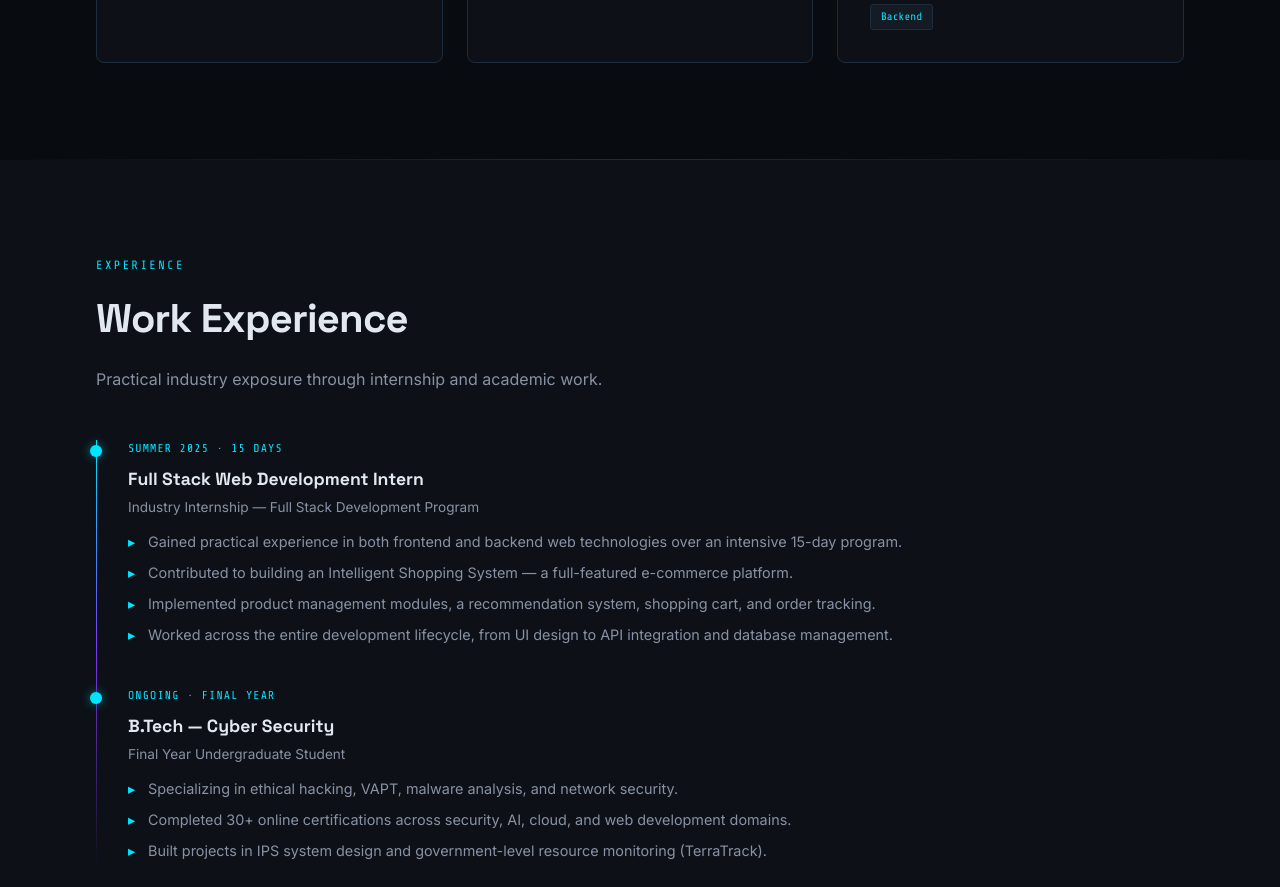
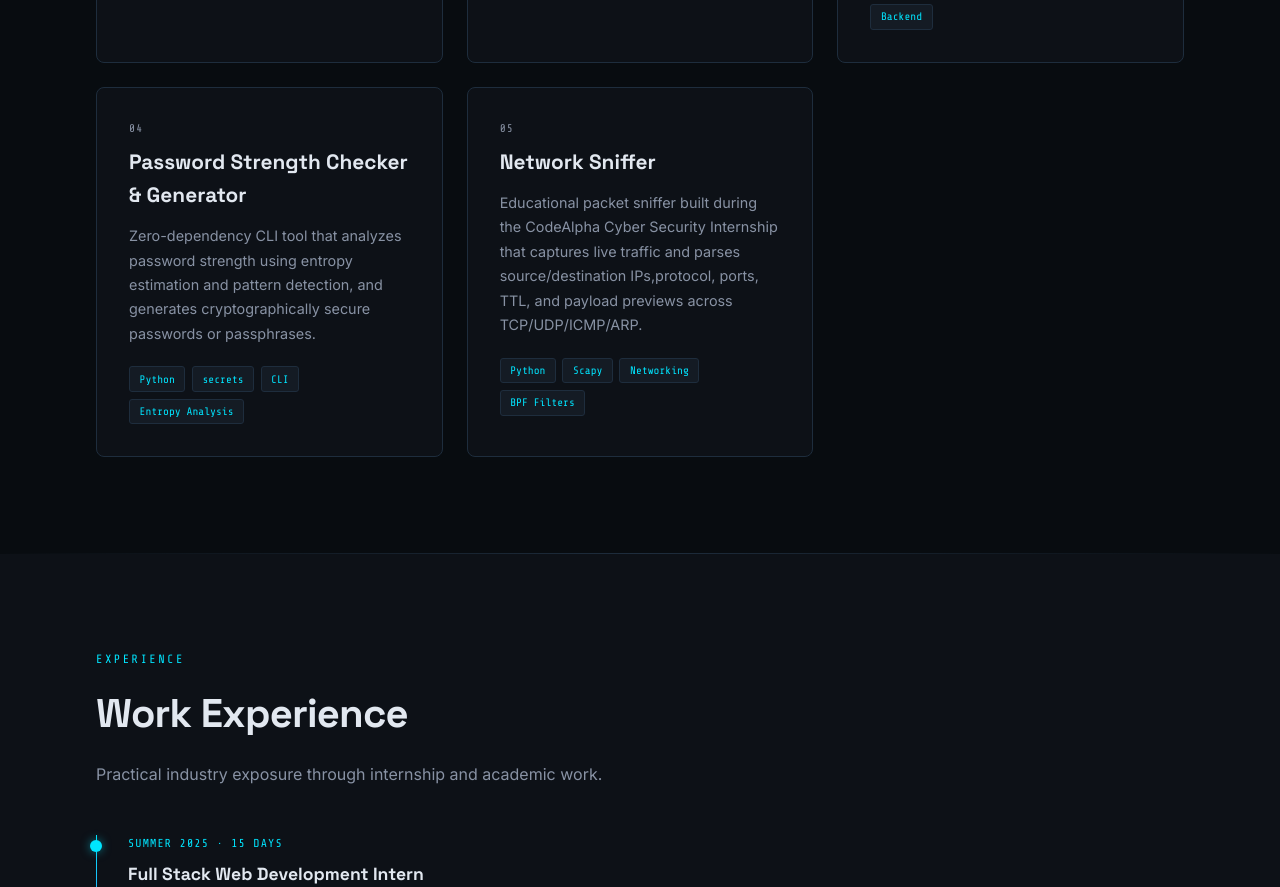
Before and after one commit to susobhida/Portfolio, a plain HTML site: page index.html in a window 1280 px wide. Shown: the part 2370-3257 px from the top of the page. Drawn offline with nearby package versions, Linux system fonts and the light colour scheme.

Commit message:
Add project cards for new tools
Added project cards for Password Strength Checker and Network Sniffer with descriptions and technology stacks.

```diff
--- a/index.html
+++ b/index.html
@@ -918,6 +918,34 @@
       </div>
     </div>
 
+    <div class="project-card">
+     <div class="project-num">04</div>
+     <h3 class="project-title">Password Strength Checker & Generator</h3>
+     <p class="project-desc">
+       Zero-dependency CLI tool that analyzes password strength using entropy estimation and pattern detection, and generates cryptographically secure passwords or passphrases.
+     </p>
+     <div class="project-stack">
+       <span class="project-badge">Python</span>
+       <span class="project-badge">secrets</span>
+       <span class="project-badge">CLI</span>
+       <span class="project-badge">Entropy Analysis</span>
+     </div>
+   </div>
+
+    <div class="project-card">
+     <div class="project-num">05</div>
+     <h3 class="project-title">Network Sniffer</h3>
+     <p class="project-desc">
+       Educational packet sniffer built during the CodeAlpha Cyber Security Internship that captures live traffic and parses source/destination IPs,protocol, ports, TTL, and payload previews across TCP/UDP/ICMP/ARP.
+     </p>
+     <div class="project-stack">
+       <span class="project-badge">Python</span>
+       <span class="project-badge">Scapy</span>
+       <span class="project-badge">Networking</span>
+       <span class="project-badge">BPF Filters</span>
+     </div>
+   </div>
+
   </div>
 </section>
 
```
